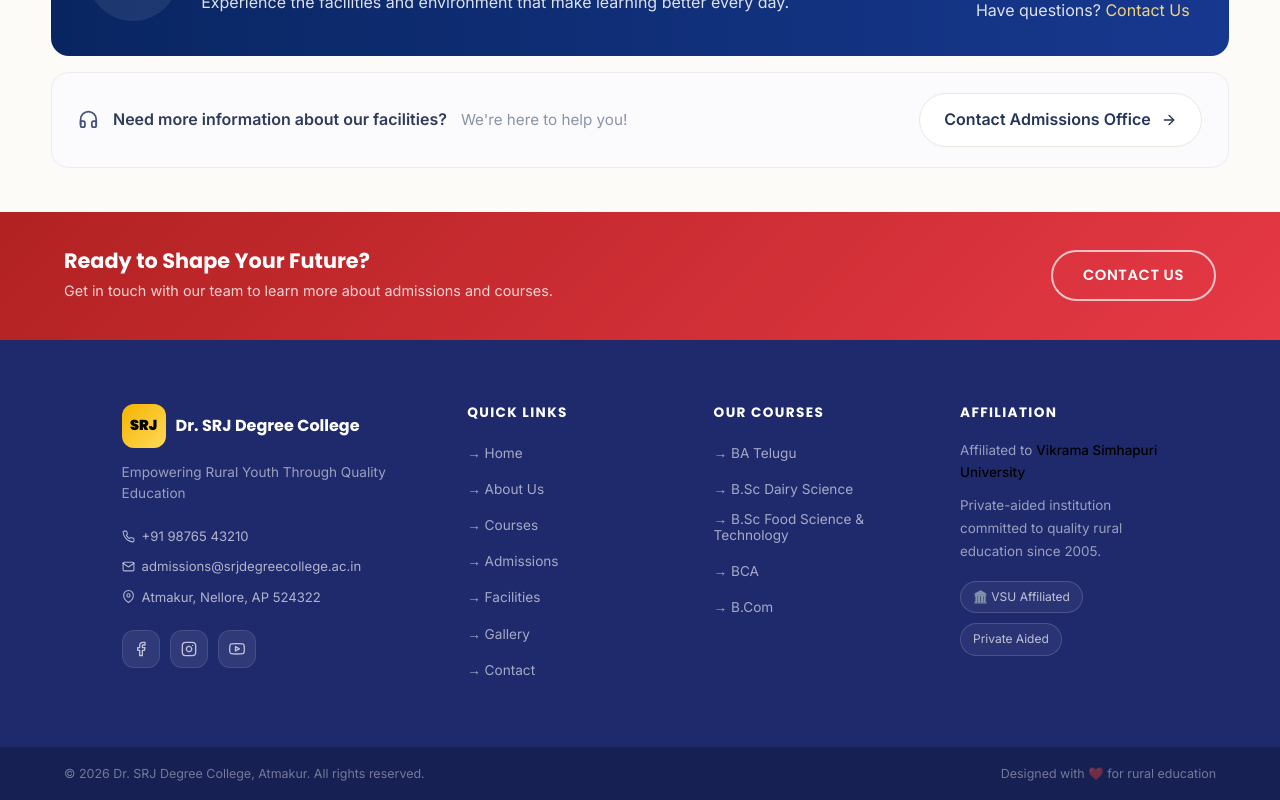
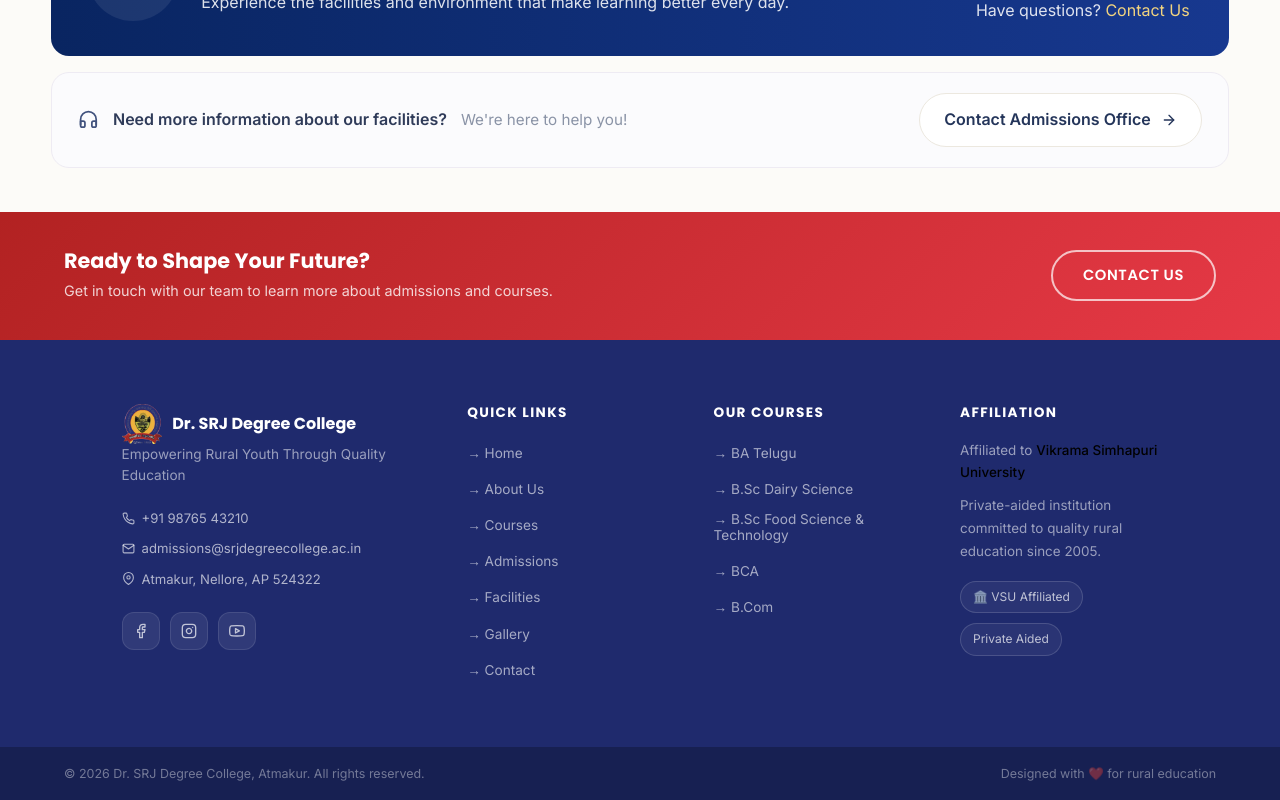
Before and after one commit to Pranay-Bhaskar/SRJ_Degree_college, a React (Vite) app in the folder frontend/: page /facilities in a window 1280 px wide. Shown: the part 2137-2937 px from the top of the page. Built offline with nearby package versions, Linux system fonts and the light colour scheme; no server answers.

Commit message:
footer logo

```diff
--- a/frontend/src/components/Footer.css
+++ b/frontend/src/components/Footer.css
@@ -47,10 +47,8 @@
 .footer__logo {
   display: flex;
   align-items: center;
-  gap: 10px;
-  margin-bottom: 14px;
 }
-.footer__logo-icon {
+/* .footer__logo-icon {
   width: 44px;
   height: 44px;
   background: var(--grad-accent);
@@ -63,7 +61,7 @@
   color: var(--primary);
   font-family: var(--font-primary);
   flex-shrink: 0;
-}
+} */
 .footer__logo span {
   color: var(--white);
   font-family: var(--font-primary);
@@ -75,6 +73,12 @@
   color: rgba(255,255,255,0.55);
   line-height: 1.6;
   margin-bottom: 20px;
+}
+.footer__logo-img {
+  height: 40px; /* Adjust based on your preference */
+  width: auto;
+  margin-right: 12px;
+  object-fit: contain;
 }
 
 .footer__contact-mini {
--- a/frontend/src/components/Footer.jsx
+++ b/frontend/src/components/Footer.jsx
@@ -62,8 +62,14 @@ export default function Footer() {
           {/* Brand */}
           <div className="footer__brand">
             <div className="footer__logo">
-              <div className="footer__logo-icon">SRJ</div>
-              <span>Dr. SRJ Degree College</span>
+              <img
+      src="/SRJ-removebg.png"
+      alt="SRJ College Logo"
+      className="footer__logo-img"
+      style={{ height: '40px', width: 'auto', marginRight: '10px' }}
+    />
+    <div className="footer__logo-icon"></div>
+    <span>Dr. SRJ Degree College</span>
             </div>
 
             <p className="footer__tagline">{collegeInfo.tagline}</p>
```
Also changed, not shown: frontend/public/SRJ-removebg.png (added).
